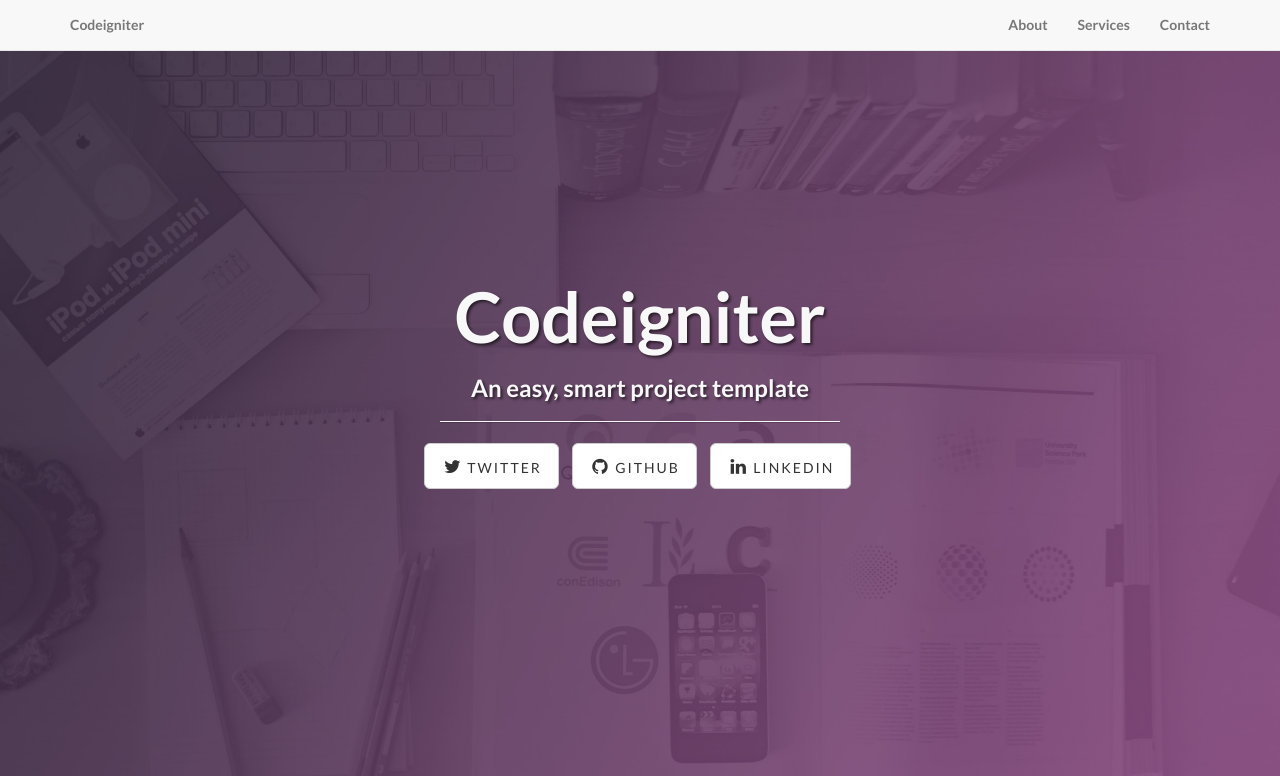
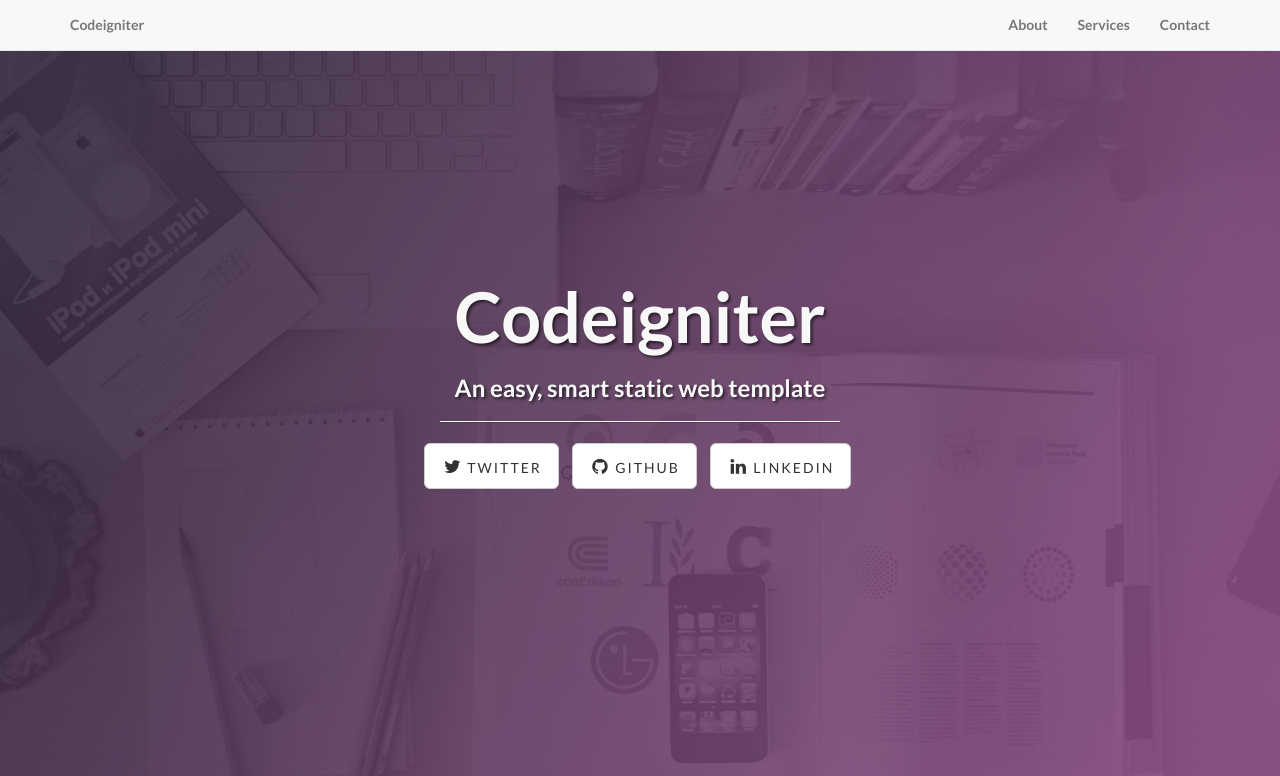
Before and after one commit to ReneMC/Codeigniter-static, a CodeIgniter app: page /database/ in a window 1280 px wide. Shown: the top 776 px of the page. Run offline with CodeIgniter, Linux system fonts and the light colour scheme; some libraries are stand-ins or nearby versions.

Commit message:
* No task

```diff
--- a/application/views/home/banner.php
+++ b/application/views/home/banner.php
@@ -7,7 +7,7 @@
             <div class="col-lg-12">
                 <div class="intro-message">
                     <h1>Codeigniter</h1>
-                    <h3>An easy, smart project template</h3>
+                    <h3>An easy, smart static web template</h3>
                     <hr class="intro-divider">
                     <ul class="list-inline intro-social-buttons">
                         <li>
```
